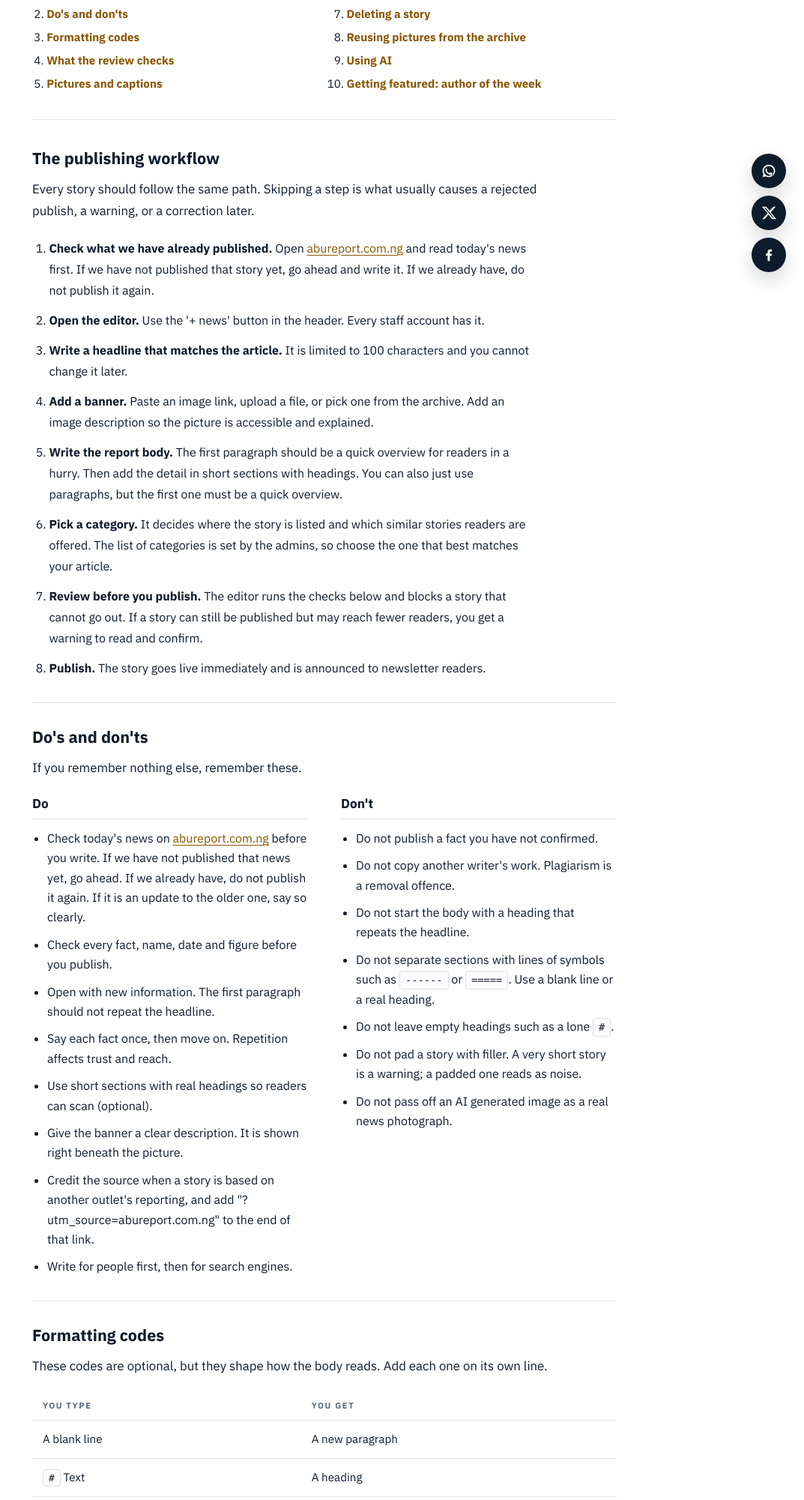
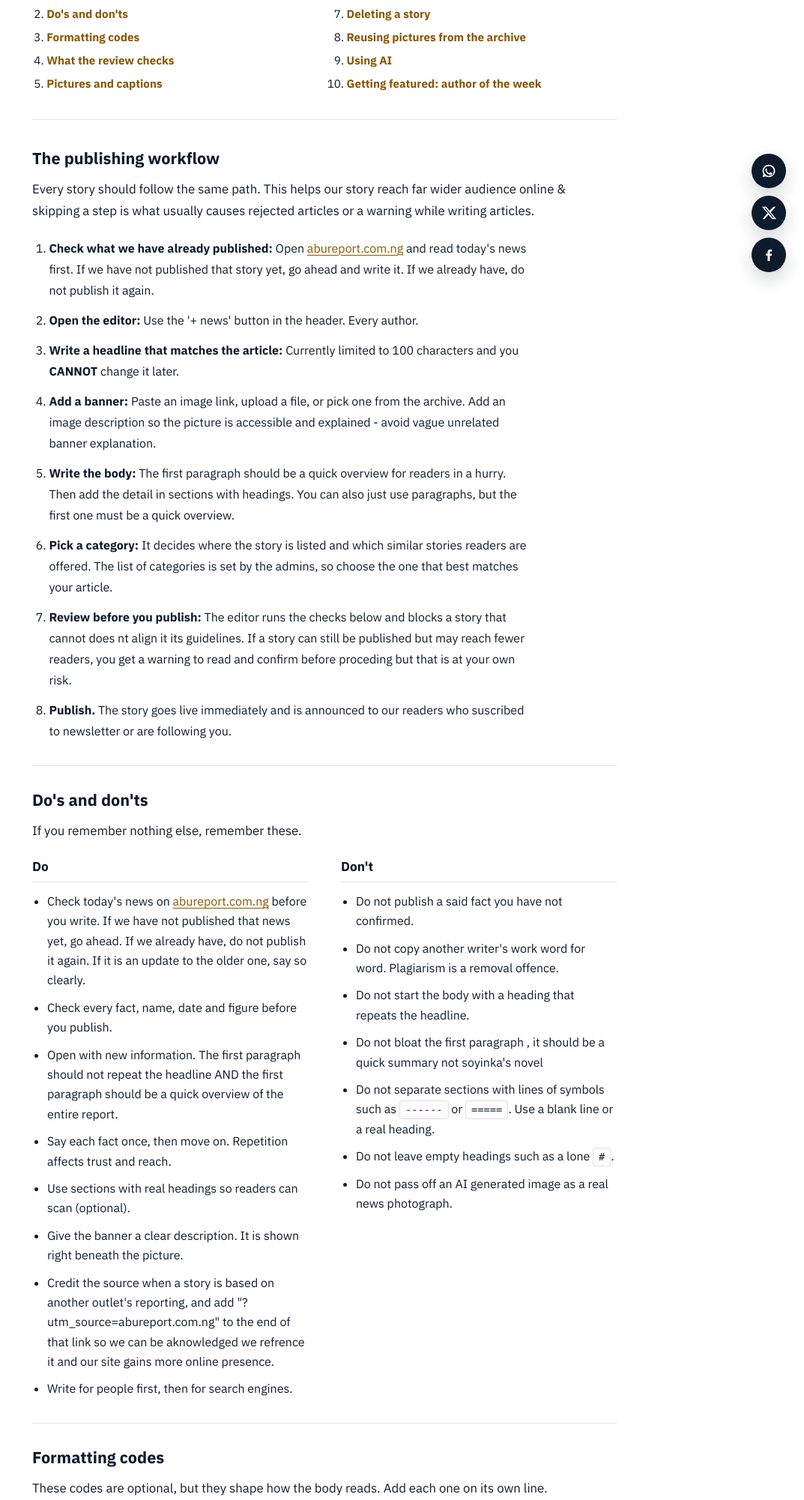
Before and after one commit to Lastissa/News-Channel, a Django app: template HOME/templates/HOME/author_handbook.html in a window 1280 px wide. Shown: the part 405-2406 px from the top of the page at 75% size, without its empty margins (207-1280 px from the left). Run offline with Django 5.2, Linux system fonts and the light colour scheme; the template is opened without the code that fills it, so the values that code supplies are empty.

Commit message:
fixed author handbook and about to make test for xff and remote addr

```diff
--- a/AUTHENTICATION/views.py
+++ b/AUTHENTICATION/views.py
@@ -16,7 +16,7 @@ from django.views import View
 from django.contrib import messages
 
 from django.contrib.auth import get_user_model
-from SERVICE_INTERNAL.abstract import _response, is_rate_limited
+from SERVICE_INTERNAL.abstract import _response, is_rate_limited, log_forwarded_headers
 from SERVICE_INTERNAL.config import About
 from SERVICE_INTERNAL.email_single import _try_send_login_email, _try_send_password_reset_email, _try_send_password_reset_success_email
 from SERVICE_INTERNAL.passwords import first_password_error
@@ -73,12 +73,14 @@ def _auth_context(request, **context):
 
 class LoginView(View):
     def get(self, request):
+        log_forwarded_headers(request, "login:get")
 
         if request.user.is_authenticated:
             return redirect(_return_to(request))
         return render(request, "auth/login.html", _auth_context(request))
 
     def post(self, request):
+        log_forwarded_headers(request, "login:post")
         is_ajax = request.headers.get("X-Requested-With") == "XMLHttpRequest"
         # rate limting here
         remaining_time, _rate_limit = is_rate_limited(request, timeout_window=15, max_requests=3)
--- a/HOME/templates/HOME/author_handbook.html
+++ b/HOME/templates/HOME/author_handbook.html
@@ -54,16 +54,17 @@
   <article class="doc-main">
     <section class="doc-section" id="workflow">
       <h2>The publishing workflow</h2>
-      <p class="doc-lead">Every story should follow the same path. Skipping a step is what usually causes a rejected publish, a warning, or a correction later.</p>
+      <p class="doc-lead">Every story should follow the same path. This helps our story reach far wider audience online
+        & skipping a step is what usually causes rejected articles or a warning while writing articles.</p>
       <ol class="hb-steps">
-        <li><strong>Check what we have already published.</strong> Open <a href="https://abureport.com.ng" target="_blank" rel="noopener noreferrer">abureport.com.ng</a> and read today's news first. If we have not published that story yet, go ahead and write it. If we already have, do not publish it again.</li>
-        <li><strong>Open the editor.</strong> Use the '+ news' button in the header. Every staff account has it.</li>
-        <li><strong>Write a headline that matches the article.</strong> It is limited to 100 characters and you cannot change it later.</li>
-        <li><strong>Add a banner.</strong> Paste an image link, upload a file, or pick one from the archive. Add an image description so the picture is accessible and explained.</li>
-        <li><strong>Write the report body.</strong> The first paragraph should be a quick overview for readers in a hurry. Then add the detail in short sections with headings. You can also just use paragraphs, but the first one must be a quick overview.</li>
-        <li><strong>Pick a category.</strong> It decides where the story is listed and which similar stories readers are offered. The list of categories is set by the admins, so choose the one that best matches your article{% if support_email and "@" in support_email %} or email <a href="mailto:{{ support_email }}">{{ support_email }}</a> if you have a category in mind that we should add{% endif %}.</li>
-        <li><strong>Review before you publish.</strong> The editor runs the checks below and blocks a story that cannot go out. If a story can still be published but may reach fewer readers, you get a warning to read and confirm.</li>
-        <li><strong>Publish.</strong> The story goes live immediately and is announced to newsletter readers.</li>
+        <li><strong>Check what we have already published:</strong> Open <a href="https://abureport.com.ng" target="_blank" rel="noopener noreferrer">abureport.com.ng</a> and read today's news first. If we have not published that story yet, go ahead and write it. If we already have, do not publish it again.</li>
+        <li><strong>Open the editor:</strong> Use the '+ news' button in the header. Every author. </li>
+        <li><strong>Write a headline that matches the article:</strong> Currently limited to 100 characters and you <b>CANNOT</b> change it later.</li>
+        <li><strong>Add a banner:</strong> Paste an image link, upload a file, or pick one from the archive. Add an image description so the picture is accessible and explained - avoid vague unrelated banner explanation.</li>
+        <li><strong>Write the body:</strong> The first paragraph should be a quick overview for readers in a hurry. Then add the detail in sections with headings. You can also just use paragraphs, but the first one must be a quick overview.</li>
+        <li><strong>Pick a category:</strong> It decides where the story is listed and which similar stories readers are offered. The list of categories is set by the admins, so choose the one that best matches your article{% if support_email and "@" in support_email %} or email <a href="mailto:{{ support_email }}">{{ support_email }}</a> if you have a category in mind that we should add{% endif %}.</li>
+        <li><strong>Review before you publish:</strong> The editor runs the checks below and blocks a story that cannot does nt align it its guidelines. If a story can still be published but may reach fewer readers, you get a warning to read and confirm before proceding but that is at your own risk.</li>
+        <li><strong>Publish.</strong> The story goes live immediately and is announced to our readers who suscribed to newsletter or are following you.</li>
       </ol>
     </section>
 
@@ -77,11 +78,11 @@
           <ul class="hb-check">
             <li>Check today's news on <a href="https://abureport.com.ng" target="_blank" rel="noopener noreferrer">abureport.com.ng</a> before you write. If we have not published that news yet, go ahead. If we already have, do not publish it again. If it is an update to the older one, say so clearly.</li>
             <li>Check every fact, name, date and figure before you publish.</li>
-            <li>Open with new information. The first paragraph should not repeat the headline.</li>
+            <li>Open with new information. The first paragraph should not repeat the headline AND the first paragraph should be a quick overview of the entire report.</li>
             <li>Say each fact once, then move on. Repetition affects trust and reach.</li>
-            <li>Use short sections with real headings so readers can scan (optional).</li>
+            <li>Use sections with real headings so readers can scan (optional).</li>
             <li>Give the banner a clear description. It is shown right beneath the picture.</li>
-            <li>Credit the source when a story is based on another outlet's reporting, and add "?utm_source=abureport.com.ng" to the end of that link.</li>
+            <li>Credit the source when a story is based on another outlet's reporting, and add "?utm_source=abureport.com.ng" to the end of that link so we can be aknowledged we refrence it and our site gains more online presence.</li>
             <li>Write for people first, then for search engines.</li>
           </ul>
         </div>
@@ -89,12 +90,12 @@
         <div class="hb-panel hb-panel--dont">
           <h3>Don't</h3>
           <ul class="hb-check">
-            <li>Do not publish a fact you have not confirmed.</li>
-            <li>Do not copy another writer's work. Plagiarism is a removal offence.</li>
+            <li>Do not publish a said fact you have not confirmed.</li>
+            <li>Do not copy another writer's work word for word. Plagiarism is a removal offence.</li>
             <li>Do not start the body with a heading that repeats the headline.</li>
+            <li>Do not bloat the first paragraph , it should be a quick summary not soyinka's novel</li>
             <li>Do not separate sections with lines of symbols such as <span class="hb-code">------</span> or <span class="hb-code">=====</span>. Use a blank line or a real heading.</li>
             <li>Do not leave empty headings such as a lone <span class="hb-code">#</span>.</li>
-            <li>Do not pad a story with filler. A very short story is a warning; a padded one reads as noise.</li>
             <li>Do not pass off an AI generated image as a real news photograph.</li>
           </ul>
         </div>
--- a/NoName/settings.py
+++ b/NoName/settings.py
@@ -22,6 +22,12 @@ if not DEBUG:
 CSRF_COOKIE_SECURE = True
 
 ALLOWED_HOSTS = (os.getenv("ALLOWED_HOSTS") or "localhost,127.0.0.1").split(',')
+
+#   TEMPORARY DIAGNOSTIC (SERVICE_INTERNAL.abstract.log_forwarded_headers):
+#   when True, the login views log the masked proxy/IP header chain so the real
+#   client hop can be identified behind Render. Off unless explicitly enabled
+#   via the LOG_FORWARDED_HEADERS env var; remove once the IP issue is settled.
+LOG_FORWARDED_HEADERS = os.getenv("LOG_FORWARDED_HEADERS", "False").upper() in {"TRUE", "1", "YES"}
 
 INSTALLED_APPS = [
     'django.contrib.admin',
```
Also changed, not shown: SERVICE_INTERNAL/abstract.py (+54 -0 lines), db.sqlite3.
